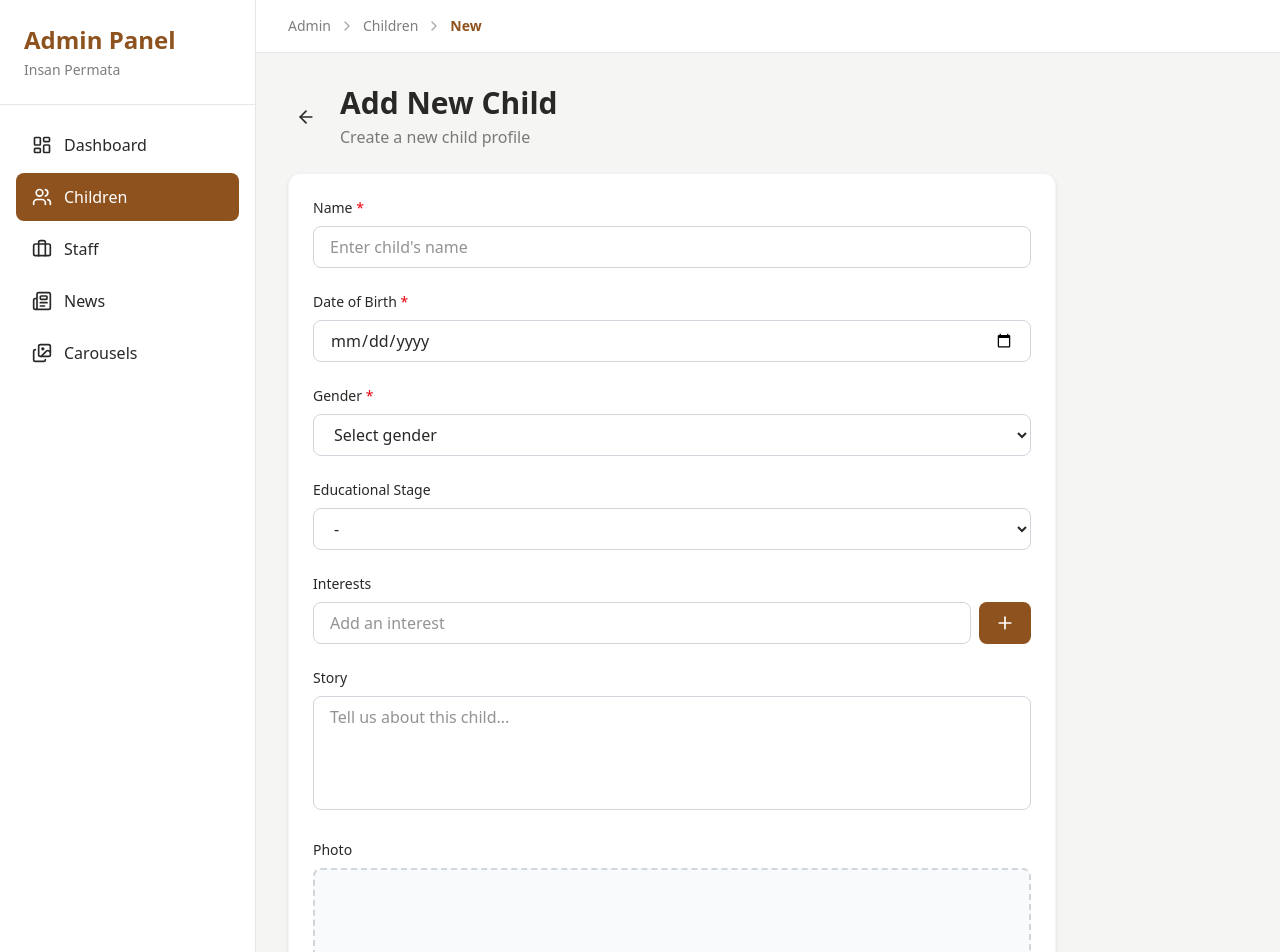
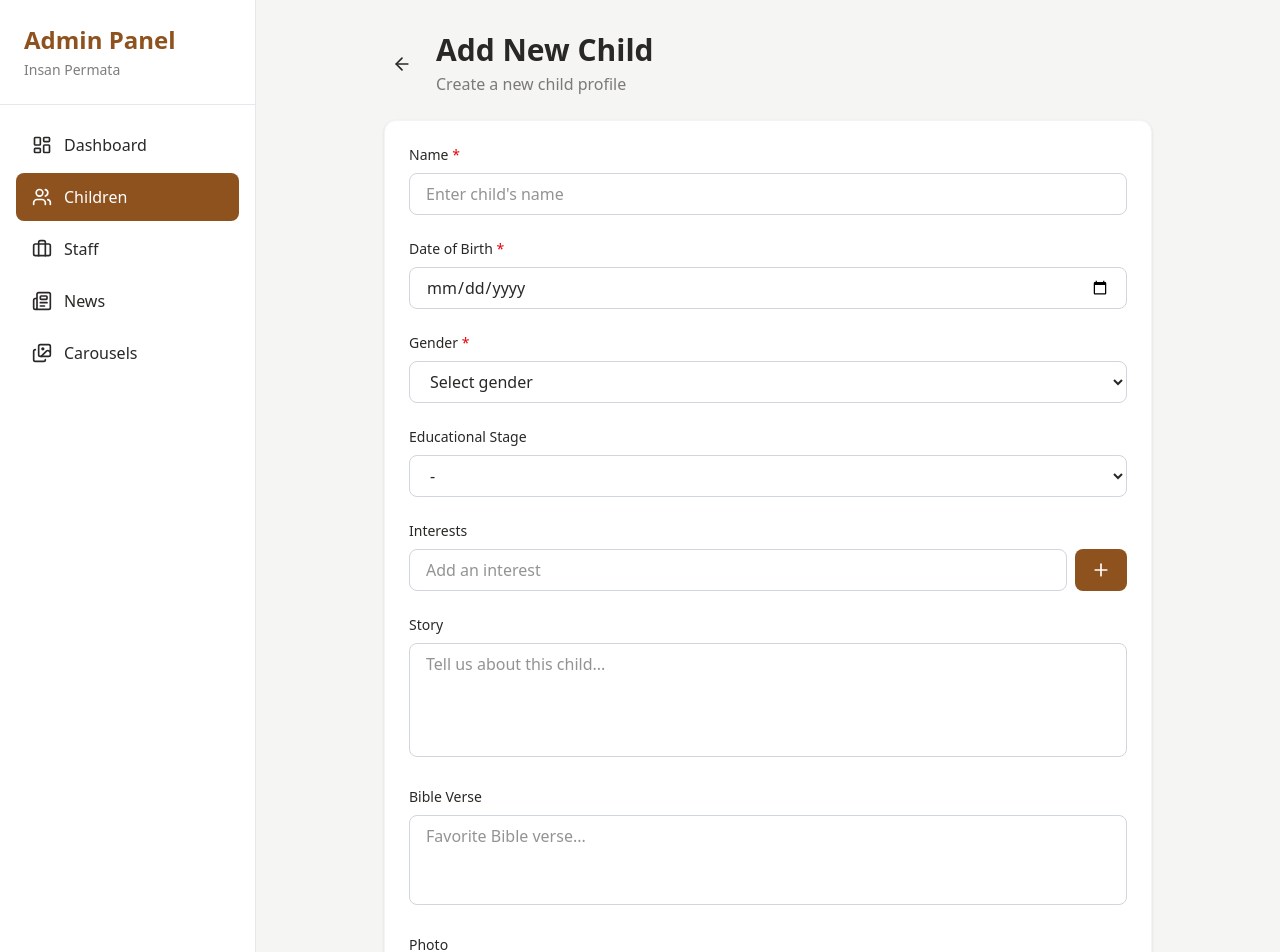
Before and after one commit to Insan-Permata/insan-permata, a Next.js app: page /admin/children/new in a window 1280 px wide. Shown: the top 952 px of the page. Built offline with nearby package versions, Linux system fonts and the light colour scheme.

Commit message:
feat: remove breadcrumb in admin dashboard, centered children, news, staff detail update page

```diff
--- a/app/(admin)/(components)/AdminHeader.tsx
+++ /dev/null
@@ -1,41 +0,0 @@
-'use client'
-
-import Link from 'next/link';
-import { usePathname } from 'next/navigation';
-import { ChevronRight } from 'lucide-react';
-
-export default function AdminHeader() {
-    const pathname = usePathname();
-
-    // Generate breadcrumbs from pathname
-    const pathSegments = pathname.split('/').filter(Boolean);
-
-    const breadcrumbs = pathSegments.map((segment, index) => {
-        const href = '/' + pathSegments.slice(0, index + 1).join('/');
-        const label = segment.charAt(0).toUpperCase() + segment.slice(1);
-
-        return { label, href, isLast: index === pathSegments.length - 1 };
-    });
-
-    return (
-        <header className="bg-white border-b border-gray-200 px-8 py-4">
-            <nav className="flex items-center gap-2 text-sm">
-                {breadcrumbs.map((crumb, index) => (
-                    <div key={crumb.href} className="flex items-center gap-2">
-                        {index > 0 && <ChevronRight className="w-4 h-4 text-foreground/40" />}
-                        {crumb.isLast ? (
-                            <span className="font-semibold text-brown">{crumb.label}</span>
-                        ) : (
-                            <Link
-                                href={crumb.href}
-                                className="text-foreground/60 hover:text-brown transition-colors"
-                            >
-                                {crumb.label}
-                            </Link>
-                        )}
-                    </div>
-                ))}
-            </nav>
-        </header>
-    );
-}
--- a/app/(admin)/admin/children/[id]/edit/page.tsx
+++ b/app/(admin)/admin/children/[id]/edit/page.tsx
@@ -55,7 +55,7 @@ export default function EditChildPage({ params }: { params: Promise<{ id: string
     };
 
     return (
-        <div className="max-w-3xl space-y-6">
+        <div className="max-w-3xl mx-auto space-y-6">
             {/* Page Header */}
             <div className="flex items-center justify-between">
                 <div className="flex items-center gap-4">
@@ -210,6 +210,20 @@ export default function EditChildPage({ params }: { params: Promise<{ id: string
                     />
                 </div>
 
+                {/* Bible Verse */}
+                <div>
+                    <label htmlFor="bible_verse" className="block text-sm font-medium text-foreground mb-2">
+                        Bible Verse
+                    </label>
+                    <textarea
+                        id="bible_verse"
+                        name="bible_verse"
+                        rows={3}
+                        className="w-full px-4 py-2 border border-gray-300 rounded-lg focus:ring-2 focus:ring-brown focus:border-transparent resize-none"
+                        placeholder="Favorite Bible verse..."
+                    />
+                </div>
+
                 {/* Photo Upload */}
                 <ImageUpload
                     label="Photo"
--- a/app/(admin)/admin/children/new/page.tsx
+++ b/app/(admin)/admin/children/new/page.tsx
@@ -36,7 +36,7 @@ export default function NewChildPage() {
     };
 
     return (
-        <div className="max-w-3xl space-y-6">
+        <div className="max-w-3xl mx-auto space-y-6">
             {/* Page Header */}
             <div className="flex items-center gap-4">
                 <Link
@@ -176,6 +176,20 @@ export default function NewChildPage() {
                     />
                 </div>
 
+                {/* Bible Verse */}
+                <div>
+                    <label htmlFor="bible_verse" className="block text-sm font-medium text-foreground mb-2">
+                        Bible Verse
+                    </label>
+                    <textarea
+                        id="bible_verse"
+                        name="bible_verse"
+                        rows={3}
+                        className="w-full px-4 py-2 border border-gray-300 rounded-lg focus:ring-2 focus:ring-brown focus:border-transparent resize-none"
+                        placeholder="Favorite Bible verse..."
+                    />
+                </div>
+
                 {/* Photo Upload */}
                 <ImageUpload
                     label="Photo"
--- a/app/(admin)/admin/news/[id]/edit/page.tsx
+++ b/app/(admin)/admin/news/[id]/edit/page.tsx
@@ -39,7 +39,7 @@ export default function EditNewsPage({ params }: { params: Promise<{ id: string
     };
 
     return (
-        <div className="max-w-3xl space-y-6">
+        <div className="max-w-3xl mx-auto space-y-6">
             {/* Page Header */}
             <div className="flex items-center justify-between">
                 <div className="flex items-center gap-4">
--- a/app/(admin)/admin/news/new/page.tsx
+++ b/app/(admin)/admin/news/new/page.tsx
@@ -21,7 +21,7 @@ export default function NewNewsPage() {
     };
 
     return (
-        <div className="max-w-3xl space-y-6">
+        <div className="max-w-3xl mx-auto space-y-6">
             {/* Page Header */}
             <div className="flex items-center gap-4">
                 <Link
--- a/app/(admin)/admin/staff/[id]/edit/page.tsx
+++ b/app/(admin)/admin/staff/[id]/edit/page.tsx
@@ -39,7 +39,7 @@ export default function EditStaffPage({ params }: { params: Promise<{ id: string
     };
 
     return (
-        <div className="max-w-3xl space-y-6">
+        <div className="max-w-3xl mx-auto space-y-6">
             {/* Page Header */}
             <div className="flex items-center justify-between">
                 <div className="flex items-center gap-4">
--- a/app/(admin)/admin/staff/new/page.tsx
+++ b/app/(admin)/admin/staff/new/page.tsx
@@ -21,7 +21,7 @@ export default function NewStaffPage() {
     };
 
     return (
-        <div className="max-w-3xl space-y-6">
+        <div className="max-w-3xl mx-auto space-y-6">
             {/* Page Header */}
             <div className="flex items-center gap-4">
                 <Link
--- a/app/(admin)/layout.tsx
+++ b/app/(admin)/layout.tsx
@@ -1,5 +1,4 @@
 import AdminSidebar from './(components)/AdminSidebar';
-import AdminHeader from './(components)/AdminHeader';
 
 export default function AdminLayout({
     children,
@@ -10,7 +9,6 @@ export default function AdminLayout({
         <div className="flex min-h-screen bg-background">
             <AdminSidebar />
             <div className="flex-1 flex flex-col">
-                <AdminHeader />
                 <main className="flex-1 p-8">
                     {children}
                 </main>
```
